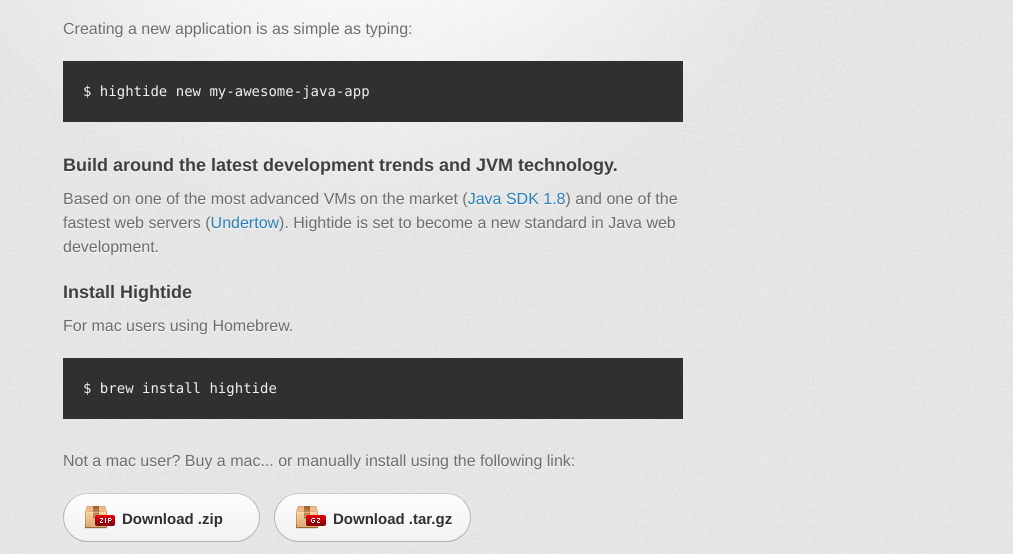
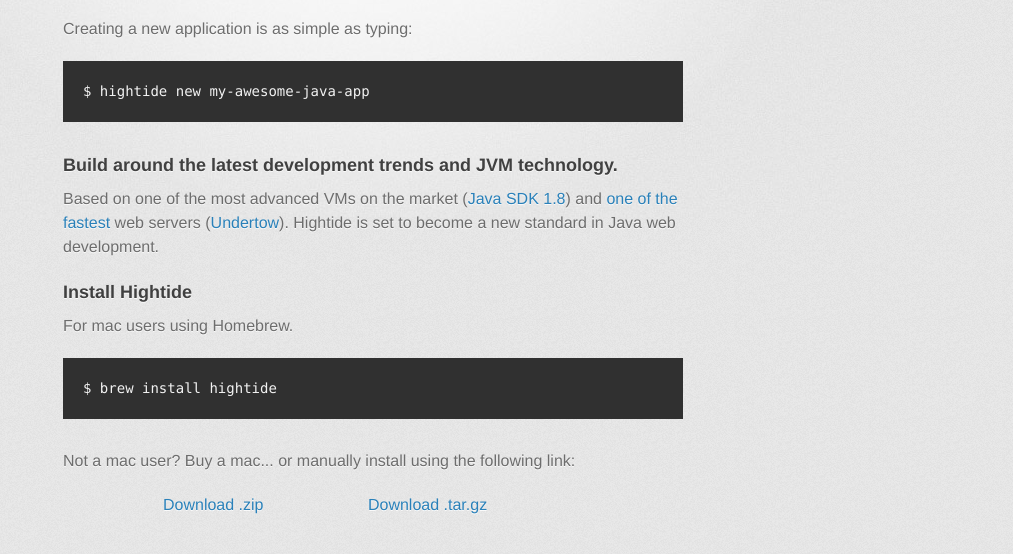
Before and after one commit to gzlabs/hightide, a plain HTML site: page index.html in a window 1280 px wide. Shown: the part 356-910 px from the top of the page, without its empty margins (267-1280 px from the left). Drawn offline with Linux system fonts and the light colour scheme; a web font is replaced by a local one.

Commit message:
Fixed some minor issues

```diff
--- a/index.html
+++ b/index.html
@@ -43,18 +43,18 @@
         <h3>
             <a name="technologies" class="anchor" href="#technologies"><span class="octicon octicon-link"></span></a>Build around the latest development trends and JVM technology.</h3>
 
-            <p>Based on one of the most advanced VMs on the market (<a href="https://jdk8.java.net/download.html">Java SDK 1.8</a>) and one of the fastest web servers (<a href="http://undertow.io">Undertow</a>). Hightide is set to become a new standard in Java web development.</p>
+            <p>Based on one of the most advanced VMs on the market (<a href="https://jdk8.java.net/download.html">Java SDK 1.8</a>) and <a href="http://www.techempower.com/benchmarks/#section=data-r7&hw=i7&test=plaintext">one of the fastest</a> web servers (<a href="http://undertow.io">Undertow</a>). Hightide is set to become a new standard in Java web development.</p>
 
             <h3>
               <a name="install-hightide" class="anchor" href="#install-hightide"><span class="octicon octicon-link"></span></a>Install Hightide</h3>
 
               <p>For mac users using Homebrew.</p>
               <pre><code>$ brew install hightide</code></pre>
-              <p>Not a mac user? Buy a mac... or manually install using the following link:</p>
 
               <section id="downloads" class="clearfix">
-                <a href="https://github.com/gzlabs/hightide/zipball/master" id="download-zip" class="button"><span>Download .zip</span></a>
-                <a href="https://github.com/gzlabs/hightide/tarball/master" id="download-tar-gz" class="button"><span>Download .tar.gz</span></a>
+                <p>Not a mac user? Buy a mac... or manually install using the following link:</p>
+                <a href="https://github.com/gzlabs/hightide/zipball/master" id="download-zip"><span>Download .zip</span></a>
+                <a href="https://github.com/gzlabs/hightide/tarball/master" id="download-tar-gz"><span>Download .tar.gz</span></a>
               </section>
 
             <h3>
--- a/stylesheets/stylesheet.css
+++ b/stylesheets/stylesheet.css
@@ -153,10 +153,12 @@ a.button span {
 }
 
 #download-zip span {
-  background: transparent url(../images/zip-icon.png) 12px 50% no-repeat;
+  /*background: transparent url(../images/zip-icon.png) 12px 50% no-repeat;*/
+  margin-left: 100px;
 }
 #download-tar-gz span {
-  background: transparent url(../images/tar-gz-icon.png) 12px 50% no-repeat;
+  /*background: transparent url(../images/tar-gz-icon.png) 12px 50% no-repeat;*/
+  margin-left: 100px;
 }
 #view-on-github span {
   background: transparent url(../images/octocat-icon.png) 12px 50% no-repeat;
@@ -170,7 +172,6 @@ a.button span {
   top: 0;
   right: 0;
   border: 0;
-  background: transparent url(https://s3.amazonaws.com/github/ribbons/forkme_right_darkblue_121621.png) no-repeat;
 }
 
 code, pre {
@@ -362,6 +363,7 @@ footer a:hover {
   }
   #downloads {
     margin-bottom: 25px;
+    display: none;
   }
   #download-zip, #download-tar-gz {
     display: none;
```
